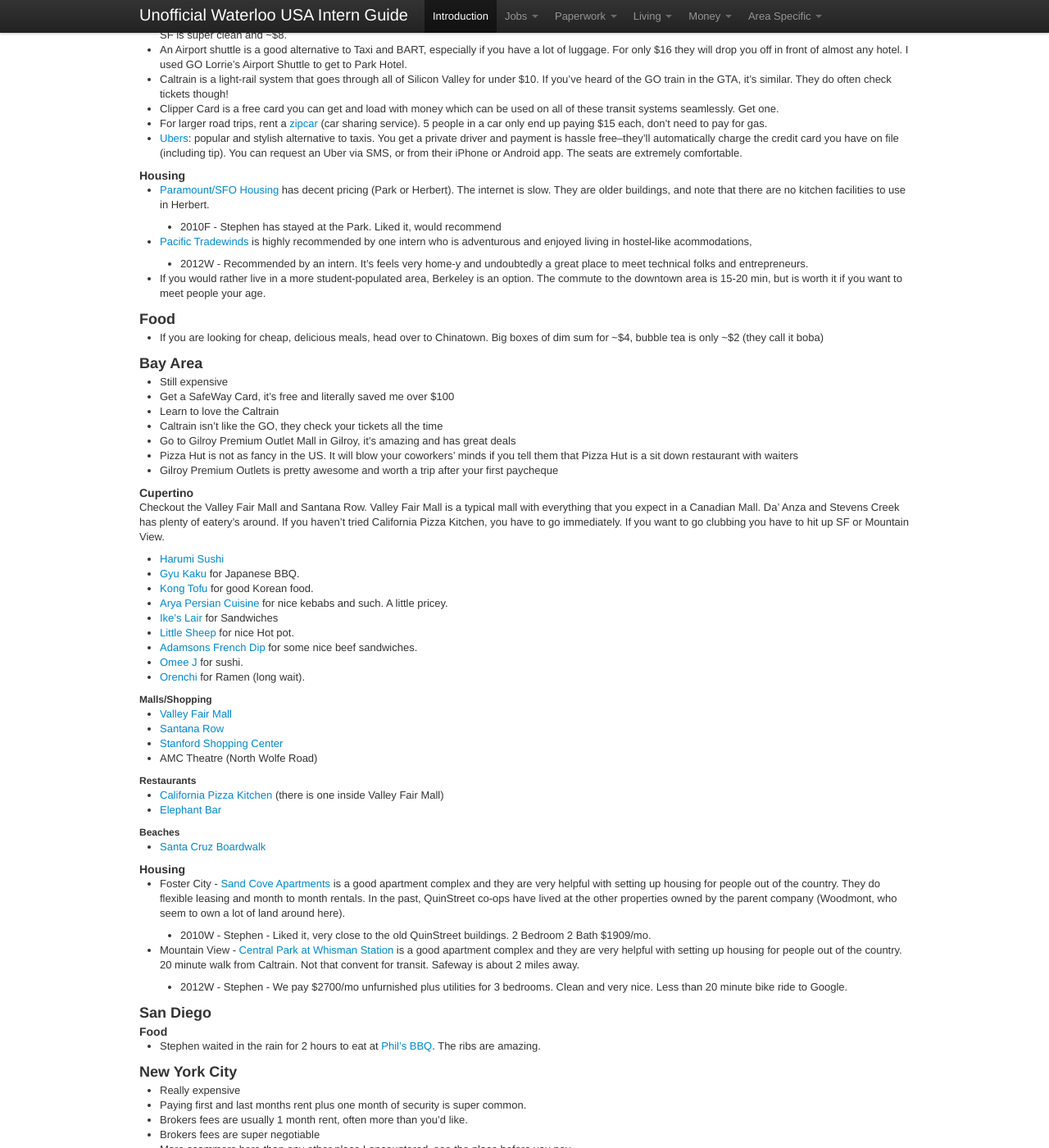
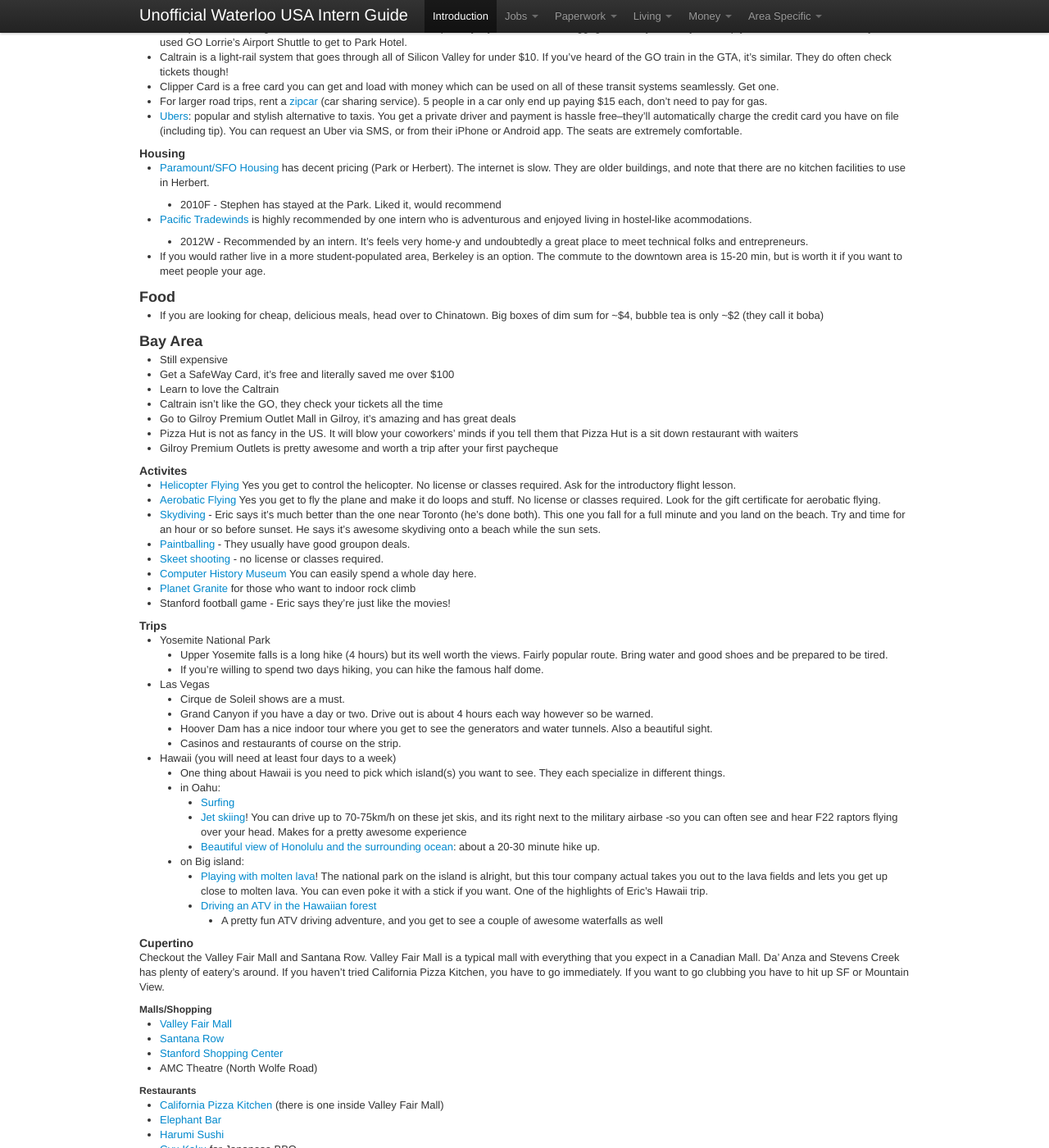
Before and after one commit to sholiday/Unofficial-Waterloo-USA-Intern-Guide, a Jekyll site: the page built from index.markdown, in a window 1280 px wide and 1400 px high, scrolled down 7034 px. Shown: the whole window at 82% size. Built offline with Jekyll 4.4.1, drawn with Linux system fonts in a browser that asks for light colours; nearby versions of some CDN libraries; Markdown is read by kramdown in place of the engine named in the settings; some of the changed text lies outside the part shown.

Commit message:
More of Eric's tips.

```diff
--- a/index.markdown
+++ b/index.markdown
@@ -40,7 +40,7 @@ request. I'll note you if you want to be noted.
 * [Dennis Ideler](http://dennisideler.com)
 * [Edward Sun](http://www.edwardsun.com)
 * [Elisa Lou](http://aimango.wordpress.com/)
-* [Eric Yam](www.ericyam.com)
+* [Eric Yam](http://www.ericyam.com)
 * [Michael Truong](http://www.linkedin.com/in/truongmichael)
 * [Nansen Lin](http://www.linkedin.com/pub/nansen-lin/28/6b4/92a)
 * [Prashanth Madhi](http://ece.uwaterloo.ca/~pmadhiya)
@@ -190,10 +190,7 @@ the same time as you.
 
 Contact them and ask them to meet up somewhere in Waterloo for dinner.
 It gives everyone a great opportunity to meet each other, get a feel for who
-would be a good roommate.
-
-Some like to find outgoing people who like to travel on weekends, it's a personal
-choice.
+would be a good roommate for your style.
 
 <section id="Living-Tips" />
 ### Apartment Hunting Tips
@@ -231,7 +228,8 @@ Some websites I've used are:
 * [AMSI](http://www.amsires.com/) -- corporate housing
 * [Corporate Housing by Owner](http://www.corporatehousingbyowner.com/)
   -- corporate housing
-* [PadMapper](http://www.padmapper.com/) -- Craigslist & Kijiji listings on a map
+* [PadMapper](http://www.padmapper.com/) -- Craigslist & Kijiji listings on a
+  map
 
 <section id="Living-CellService" />
 ### Cell Service
@@ -239,8 +237,8 @@ Unless you're one of those crazy people who wanders around for wifi (I'm looking
 at you Deepinder), you'll want to get cell service.
 
 If you just want a phone that makes phone calls and texts (weirdo) you can get
-some cheap pay as you go phone. Stephen has a BOOST prepaid phone which he uses for
-when people come to visit him and hasn't had any trouble with it.
+some cheap pay as you go phone. Stephen has a BOOST prepaid phone which he uses
+for when people come to visit him and hasn't had any trouble with it.
 
 <section id="Living-CellService-Smartphones" />
 #### Smartphones
@@ -252,13 +250,13 @@ We think T-Mobile and AT&T both offer options in this arena.
 
 Simple mobile is also very good if you don't care about data speeds. They have
 a fixed price, pay up front, no hidden fees. We've never had problems
-with the voice or texting service. They have unlimited to 52 countries for $10 extra.
-(but you don't need it if you just call Canada - read on) They limit
+with the voice or texting service. They have unlimited to 52 countries for $10
+extra. (but you don't need it if you just call Canada - read on) They limit
 you to about 120kbps (yes, kilobits) with the $40 plan. You can get more with
-the $60 plan, but it's not much better in San Francisco because of the limitations
-of their network, and they might throttle you anyway. If you choose these guys,
-you might have to change your phone's APN settings to get data. Look at the
-instructions on their website.
+the $60 plan, but it's not much better in San Francisco because of the
+limitations of their network, and they might throttle you anyway. If you choose
+these guys, you might have to change your phone's APN settings to get data. Look
+at the instructions on their website.
 
 In the past some groups were able to get a reduced rate by getting a family
 plan.
@@ -291,10 +289,10 @@ your phone.
 
 <section id="Living-CellService-BlackBerry" />
 #### BlackBerry
-There are a few options. Stephen's a BlackBerry user who would die without BBM and
-Google Maps. The main problem is that people don't like giving you data without
-a 1-2 year commitment. This section is only about getting your BlackBerry on the
-network *with BIS*.
+There are a few options. Stephen's a BlackBerry user who would die without BBM
+and Google Maps. The main problem is that people don't like giving you data
+without a 1-2 year commitment. This section is only about getting your
+BlackBerry on the network *with BIS*.
 
 He used to use T-Mobile with a weird prepaid plan but they stopped that and make
 you put down a deposit. He's told that this may have changed, you may want to
@@ -319,13 +317,14 @@ Win/win.
 
 <section id="Living-CellService-LongDistance" />
 ### Long distance
-The reason you don't need to pay extra for long distance to Canada is you can use
-Google Voice for this. Normally to use Google Voice to call Canada for free, you dial a number
-and then type in the number you want to call and they connect you. This is not necessary
-if you have an Android phone. Get the Google Voice app and it will do this for you transparently, so
-you can just call Canada for free and it will use Google Voice. It's really, really nice.
-Note that you need to have an internet connection to take advantage of the automated Google
-Voice proxying.
+The reason you don't need to pay extra for long distance to Canada is you can
+use Google Voice for this. Normally to use Google Voice to call Canada for free,
+you dial a number and then type in the number you want to call and they connect
+you. This is not necessary if you have an Android phone. Get the Google Voice
+app and it will do this for you transparently, so you can just call Canada for
+free and it will use Google Voice. It's really, really nice. Note that you need
+to have an internet connection to take advantage of the automated Google Voice
+proxying.
 
 ---
 
@@ -373,8 +372,8 @@ Stephen's always kept a US bank account open.
 It's super useful to have. If you come back to the US again you're all setup.
 If you travel you can get cash easy. If you want to buy stuff online it's great.
 
-Eric says that keeping your bank account open is also great for getting credit in the
-future.
+Eric says that keeping your bank account open is also great for getting credit
+in the future.
 
 Some people want to close their account to avoid bank fees.
 Most banks (BoA, Chase, Wells Fargo) offer a _student account_ for 5 years from
@@ -416,9 +415,9 @@ Sometimes you can get BoA or TD America to look up your Canadian credit history.
 TD Ameritrade and BoA has a Canadian credit check form.
 Really tough if you are under 21.
 
-Eric would like to stress the importance of getting a credit card and building credit
-history in the States. It's expecially useful if you plan to move to the US after you
-graduate.
+Eric would like to stress the importance of getting a credit card and building
+credit history in the States. It's expecially useful if you plan to move to the
+US after you graduate.
 
 There are some
 [things to consider](http://www.mint.com/blog/how-to/10-credit-score-commandments/)
@@ -511,7 +510,8 @@ Make sure you file with your Canadian address as your home address.
 If you file with a Canadian address you get an automatic extension (not sure how
 long, believe it's 1 month).
 
-Some people have had luck with this [free government program][IRS-FreeTaxReturn].
+Some people have had luck with this
+[free government program][IRS-FreeTaxReturn].
 
 CECS has [some information][CECA-USIncomeTax] on taxes.
 Stephen used "Peter Cuttini" (contact info on Waterloo site) for his 2011 taxes.
@@ -563,7 +563,8 @@ If you are an intern and have more info let me know.
 
 <section id="Area-California" />
 ### California (General)
-* In-N-Out burger is a must try. Checkout the Animal Style burger on their [secret menu](http://www.in-n-out.com/secretmenu.asp).
+* In-N-Out burger is a must try. Checkout the Animal Style burger on their
+  [secret menu](http://www.in-n-out.com/secretmenu.asp).
 * Many people like [Chipotle](http://www.chipotle.com/)
 * Eric found [USAA](www.usaa.com) very useful for car rentals.
 
@@ -629,32 +630,40 @@ If you are an intern and have more info let me know.
 * BART is a high-speed subway-ish system that goes around the more city-like
   parts of the Bay Area and hits more major destinations. BART from the airport
   to SF is super clean and ~$8.
-* An Airport shuttle is a good alternative to Taxi and BART, especially if you have a lot of luggage.
-  For only $16 they will drop you off in front of almost any hotel. I used GO Lorrie's Airport Shuttle to get to Park Hotel.
+* An Airport shuttle is a good alternative to Taxi and BART, especially if you
+  have a lot of luggage. For only $16 they will drop you off in front of almost
+  any hotel. I used GO Lorrie's Airport Shuttle to get to Park Hotel.
 * Caltrain is a light-rail system that goes through all of Silicon Valley for
   under $10. If you've heard of the GO train in the GTA, it's similar. They do
   often check tickets though!
-* Clipper Card is a free card you can get and load with money which can be used on all of these transit systems seamlessly. Get one.
+* Clipper Card is a free card you can get and load with money which can be used
+  on all of these transit systems seamlessly. Get one.
 * For larger road trips, rent a [zipcar](http://www.zipcar.com/) (car sharing
-  service). 5 people in a car only end up paying $15 each, don't need to pay for gas.
+  service). 5 people in a car only end up paying $15 each, don't need to pay for
+  gas.
 * [Ubers](http://uber.com): popular and stylish alternative to taxis.
   You get a private driver and payment is hassle free--they'll automatically
   charge the credit card you have on file (including tip).
-  You can request an Uber via SMS, or from their iPhone or Android app. The seats are extremely comfortable.
+  You can request an Uber via SMS, or from their iPhone or Android app. The
+  seats are extremely comfortable.
 
 #### Housing
-* [Paramount/SFO Housing](http://www.sfohousing.com/) has decent pricing (Park or
-  Herbert). The internet is slow. They are older buildings, and note that there are no kitchen facilities to use in Herbert.
+* [Paramount/SFO Housing](http://www.sfohousing.com/) has decent pricing (Park
+  or Herbert). The internet is slow. They are older buildings, and note that
+  there are no kitchen facilities to use in Herbert.
 
   * 2010F - Stephen has stayed at the Park. Liked it, would recommend
 
-* [Pacific Tradewinds](http://www.san-francisco-hostel.com/) is highly recommended by one intern who is adventurous and enjoyed living in hostel-like acommodations,
+* [Pacific Tradewinds](http://www.san-francisco-hostel.com/) is highly
+  recommended by one intern who is adventurous and enjoyed living in hostel-like
+  acommodations.
 
   * 2012W - Recommended by an intern. It's feels very home-y
     and undoubtedly a great place to meet technical folks and entrepreneurs.
 
-* If you would rather live in a more student-populated area, Berkeley is an option.
-The commute to the downtown area is 15-20 min, but is worth it if you want to meet people your age.
+* If you would rather live in a more student-populated area, Berkeley is an
+  option. The commute to the downtown area is 15-20 min, but is worth it if you
+  want to meet people your age.
 
 ### Food
 * If you are looking for cheap, delicious meals, head over to Chinatown.
@@ -672,6 +681,63 @@ Big boxes of dim sum for ~$4, bubble tea is only ~$2 (they call it boba)
 * Gilroy Premium Outlets is pretty awesome and worth a trip after your first
   paycheque
 
+#### Activites
+
+
+* [Helicopter Flying](http://verticalcfi.com/) Yes you get to control the
+  helicopter. No license or classes required. Ask for the introductory flight
+  lesson.
+* [Aerobatic Flying](http://www.aerodynamicaviation.com/store_gift_certificates.php)
+  Yes you get to fly the plane and make it do loops and stuff. No license or
+  classes required. Look for the gift certificate for aerobatic flying.
+* [Skydiving](http://www.santacruz-skydiving.com/) - Eric says it's much better
+  than the one near Toronto (he's done both). This one you fall for a full
+  minute and you land on the beach. Try and time for an hour or so before
+  sunset. He says it's awesome skydiving onto a beach while the sun sets.
+* [Paintballing](http://santaclarapaintball.com/) - They usually have good
+  groupon deals.
+* [Skeet shooting](http://www.coyoteclays.com/) - no license or classes required.
+* [Computer History Museum](http://www.yelp.com/biz/computer-history-museum-mountain-view)
+  You can easily spend a whole day here.
+* [Planet Granite](http://planetgranite.com/locations/sunnyvale/sv_faq.php) for
+  those who want to indoor rock climb
+* Stanford football game - Eric says they're just like the movies!
+
+#### Trips
+
+* Yosemite National Park
+  * Upper Yosemite falls is a long hike (4 hours) but its well worth the views.
+    Fairly popular route. Bring water and good shoes and be prepared to be tired.
+  * If you're willing to spend two days hiking, you can hike the famous half
+    dome.
+* Las Vegas
+  * Cirque de Soleil shows are a must.
+  * Grand Canyon if you have a day or two. Drive out is about 4 hours each way
+    however so be warned.
+  * Hoover Dam has a nice indoor tour where you get to see the generators and
+    water tunnels. Also a beautiful sight.
+  * Casinos and restaurants of course on the strip.
+
+* Hawaii (you will need at least four days to a week)
+  * One thing about Hawaii is you need to pick which island(s) you want to see.
+    They each specialize in different things.
+  * in Oahu:
+    * [Surfing](http://www.yelp.com/biz/waikiki-surf-lessons-honolulu)
+    * [Jet skiing](http://www.yelp.com/biz/aloha-jet-ski-rentals-honolulu#query:jet%20ski)!
+      You can drive up to 70-75km/h on these jet skis, and its right next to the
+      military airbase -so you can often see and hear F22 raptors flying over
+      your head. Makes for a pretty awesome experience
+    * [Beautiful view of Honolulu and the surrounding ocean](http://www.yelp.com/biz/diamond-head-state-monument-honolulu):
+      about a 20-30 minute hike up.
+  * on Big island:
+    * [Playing with molten lava](http://www.kalapanaculturaltours.com/)! The
+      national park on the island is alright, but this tour company actual takes
+      you out to the lava fields and lets you get up close to molten lava. You
+      can even poke it with a stick if you want. One of the highlights of Eric's
+      Hawaii trip.
+    * [Driving an ATV in the Hawaiian forest](http://www.yelp.com/biz/atv-outfitters-hawaii-halaula-2)
+      - A pretty fun ATV driving adventure, and you get to see a couple of awesome waterfalls as well
+
 #### Cupertino
 
 Checkout the Valley Fair Mall and Santana Row. Valley Fair Mall is a typical
@@ -680,6 +746,18 @@ Creek has plenty of eatery's around. If you haven't tried California Pizza
 Kitchen, you have to go immediately. If you want to go clubbing you have to hit
 up SF or Mountain View.
 
+##### Malls/Shopping
+
+* [Valley Fair Mall](http://www.valleyfairmall.net)
+* [Santana Row](http://www.santanarow.com)
+* [Stanford Shopping Center](http://www.simon.com/mall/landing/841/)
+* AMC Theatre (North Wolfe Road)
+
+##### Restaurants
+
+* [California Pizza Kitchen](http://www.cpk.com) (there is one inside Valley
+  Fair Mall)
+* [Elephant Bar](http://www.elephantbar.com)
 * [Harumi Sushi](http://www.yelp.com/biz/harumi-sushi-cupertino)
 * [Gyu Kaku](http://www.yelp.com/biz/gyu-kaku-cupertino) for Japanese BBQ.
 * [Kong Tofu](http://www.yelp.com/biz/kong-tofu-and-bbq-korean-cuisine-cupertino)
@@ -694,18 +772,6 @@ up SF or Mountain View.
 * [Omee J](http://www.yelp.com/biz/omee-j-santa-clara-2) for sushi.
 * [Orenchi](http://www.yelp.com/biz/orenchi-ramen-santa-clara) for Ramen
   (long wait).
-
-##### Malls/Shopping
-
-* [Valley Fair Mall](http://www.valleyfairmall.net)
-* [Santana Row](http://www.santanarow.com)
-* [Stanford Shopping Center](http://www.simon.com/mall/landing/841/)
-* AMC Theatre (North Wolfe Road)
-
-##### Restaurants
-
-* [California Pizza Kitchen](http://www.cpk.com) (there is one inside Valley Fair Mall)
-* [Elephant Bar](http://www.elephantbar.com)
 
 ##### Beaches
 * [Santa Cruz Boardwalk](http://www.beachboardwalk.com)
@@ -733,8 +799,8 @@ up SF or Mountain View.
 ### San Diego
 
 #### Food
-* Stephen waited in the rain for 2 hours to eat at [Phil's BBQ](http://www.philsbbq.net/).
-  The ribs are amazing.
+* Stephen waited in the rain for 2 hours to eat at
+  [Phil's BBQ](http://www.philsbbq.net/). The ribs are amazing.
 
 
 <section id="Area-NYC" />
@@ -802,12 +868,16 @@ up SF or Mountain View.
 <section id="Area-Coopersburg-PA" />
 ### Coopersburg, PA
 * Driving/Bus is probably the easiest and cheapest way to get into PA from ON.
-* Bank of America is near Lutron campus and are experienced with dealing with international co-ops
+* Bank of America is near Lutron campus and are experienced with dealing with
+  international co-ops
 * Quiet town
 * Minimum necessities close by (food, convenience, pharmacy, bank).
-  Government related tasks (e.g. SSN application) have to be done in Allentown (20 min drive north).
-* Not much to do within walking distance. The area becomes more interesting with a car.
+  Government related tasks (e.g. SSN application) have to be done in Allentown
+  (20 min drive north).
+* Not much to do within walking distance. The area becomes more interesting with
+  a car.
 * "Nearby" towns/cities include: Philly, NYC
-* Plaza near BOA has decent food (Mex, Chinese, Italian, diner) and two large grocery stores (it's worth getting the "bonus cards")
+* Plaza near BOA has decent food (Mex, Chinese, Italian, diner) and two large
+  grocery stores (it's worth getting the "bonus cards")
 * [Musikfest](http://www.fest.org/), a popular free music festival during summer
 * Climate is similar to ON but slightly warmer on average
```
Also changed, not shown: other parts of index.markdown (+2 -2 lines).
